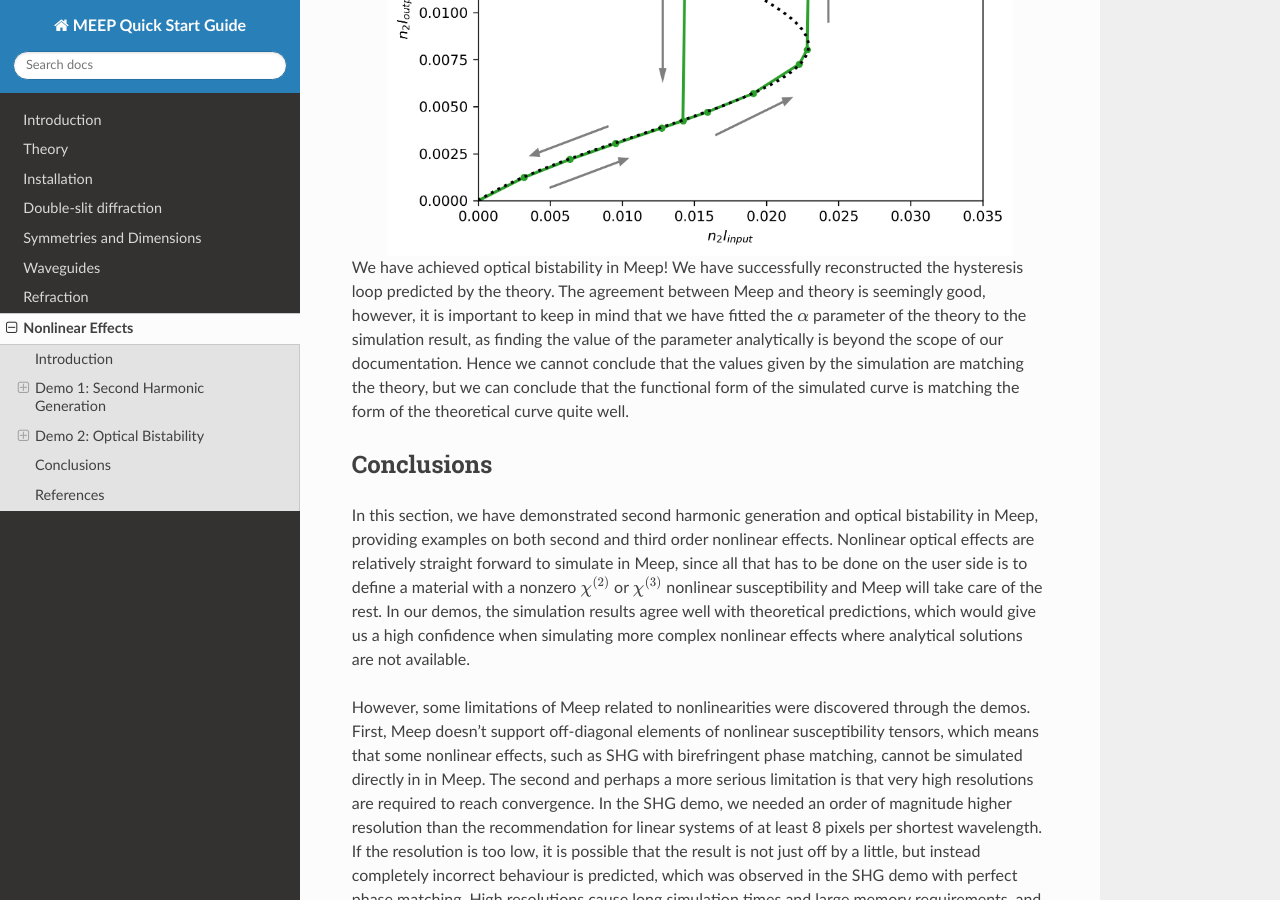
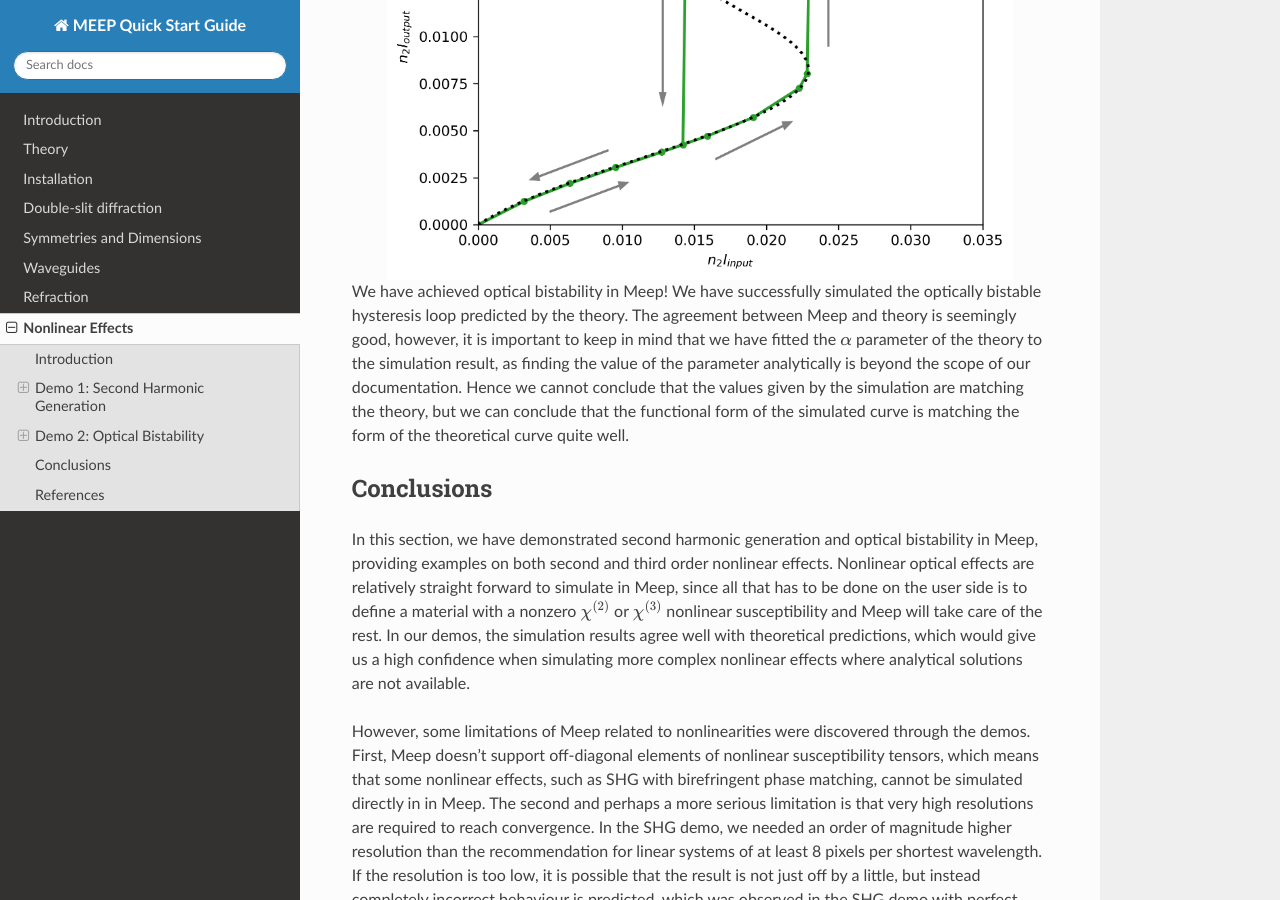
Before and after one commit to lehtisa/tuni_meep_doc, a Sphinx documentation site: the page built from docs/source/nonlinear_phenomena.rst, in a window 1280 px wide and 900 px high, scrolled down 30740 px. Built offline with Sphinx 7.4.7 and the Read the Docs theme 3.1.0, drawn with Linux system fonts in a browser that asks for light colours; pages that are not in the unit, such as notebooks, are missing from menus; some of the changed text lies outside the part shown.

Commit message:
Minor text updates

```diff
--- a/docs/source/nonlinear_phenomena.rst
+++ b/docs/source/nonlinear_phenomena.rst
@@ -1206,7 +1207,7 @@ We can already see that for some input intensities the output intensity can have
    :width: 90%
    :align: center
 
-We have achieved optical bistability in Meep! We have successfully reconstructed the hysteresis loop predicted by the theory. The agreement between Meep and theory is seemingly good, however, it is important to keep in mind that we have fitted the :math:`\alpha` parameter of the theory to the simulation result, as finding the value of the parameter analytically is beyond the scope of our documentation. Hence we cannot conclude that the values given by the simulation are matching the theory, but we can conclude that the functional form of the simulated curve is matching the form of the theoretical curve quite well.
+We have achieved optical bistability in Meep! We have successfully simulated the optically bistable hysteresis loop predicted by the theory. The agreement between Meep and theory is seemingly good, however, it is important to keep in mind that we have fitted the :math:`\alpha` parameter of the theory to the simulation result, as finding the value of the parameter analytically is beyond the scope of our documentation. Hence we cannot conclude that the values given by the simulation are matching the theory, but we can conclude that the functional form of the simulated curve is matching the form of the theoretical curve quite well.
 
 Conclusions
 ===========
```
Also changed, not shown: other parts of docs/source/nonlinear_phenomena.rst (+2 -1 lines).
